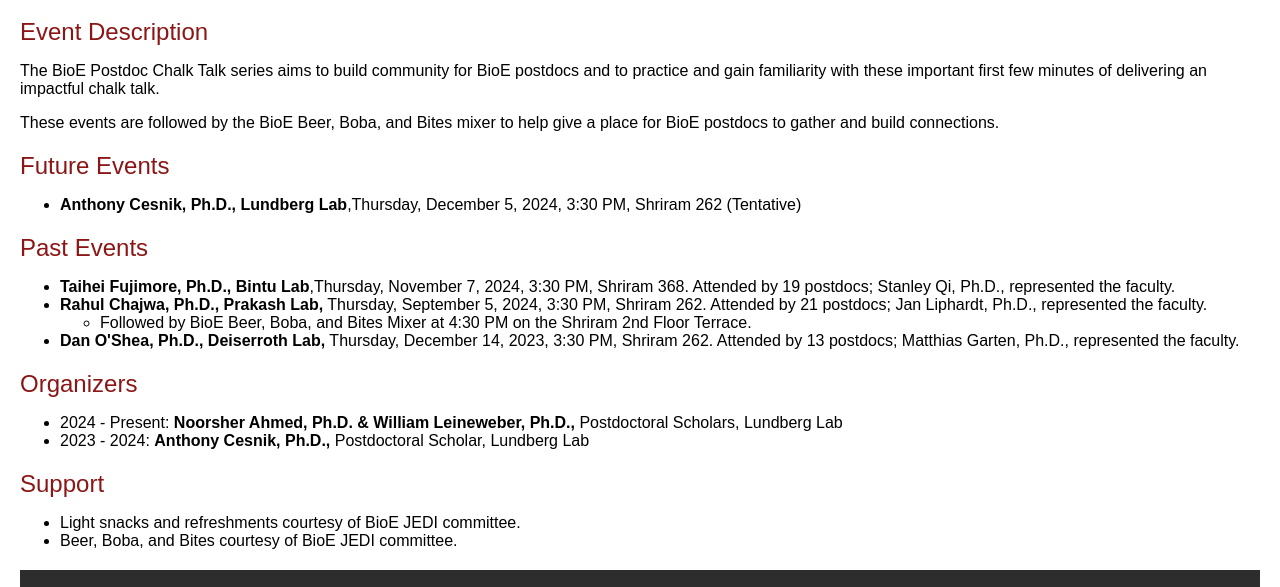
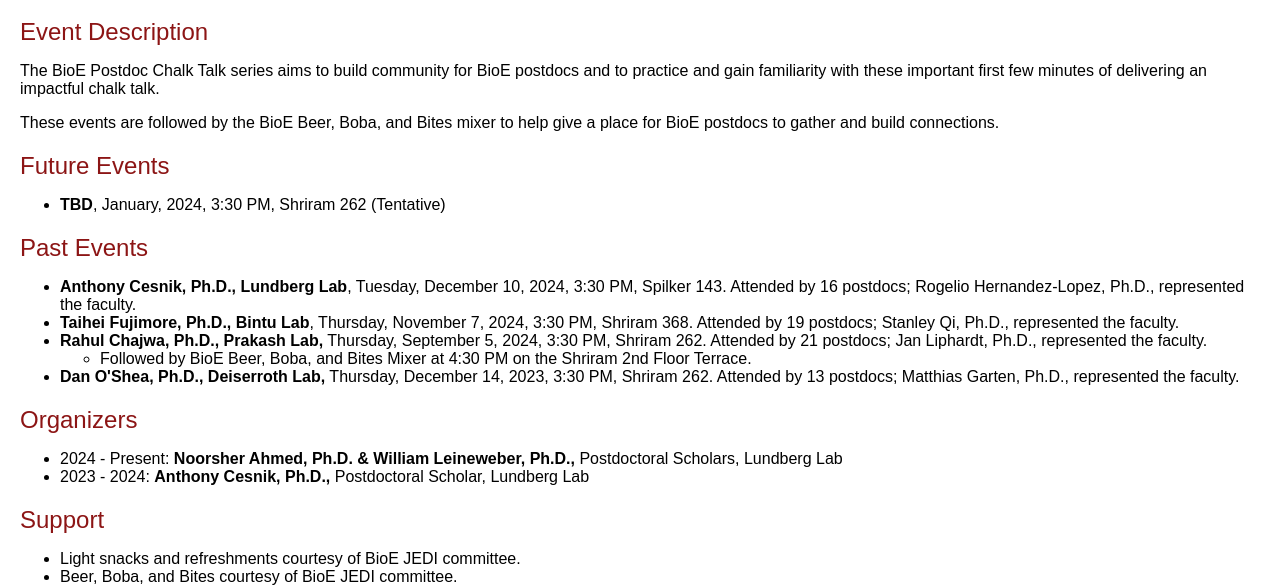
Before and after one commit to CellProfiling/bioe-postdoc-chalktalk, a plain HTML site: page index.html in a window 1280 px wide. Shown: the part 242-829 px from the top of the page. Drawn offline with Linux system fonts and the light colour scheme.

Commit message:
Update index.html

```diff
--- a/index.html
+++ b/index.html
@@ -85,7 +85,7 @@
         <div class="section">
             <div class="section-title">Future Events</div>
             <ul>
-                <li><strong>Anthony Cesnik, Ph.D., Lundberg Lab</strong>,Thursday, December 5, 2024, 3:30 PM, Shriram 262 (Tentative)</li>
+                <li><strong>TBD</strong>, January, 2024, 3:30 PM, Shriram 262 (Tentative)</li>
             </ul>
         </div>
 
@@ -93,7 +93,9 @@
             <div class="section-title">Past Events</div>
             <ul>
                 <li>
-                    <strong>Taihei Fujimore, Ph.D., Bintu Lab</strong>,Thursday, November 7, 2024, 3:30 PM, Shriram 368. Attended by 19 postdocs; Stanley Qi, Ph.D., represented the faculty.
+                    <strong>Anthony Cesnik, Ph.D., Lundberg Lab</strong>, Tuesday, December 10, 2024, 3:30 PM, Spilker 143. Attended by 16 postdocs; Rogelio Hernandez-Lopez, Ph.D., represented the faculty.
+                <li>
+                    <strong>Taihei Fujimore, Ph.D., Bintu Lab</strong>, Thursday, November 7, 2024, 3:30 PM, Shriram 368. Attended by 19 postdocs; Stanley Qi, Ph.D., represented the faculty.
                 </li>
                 <li>
                     <strong>Rahul Chajwa, Ph.D., Prakash Lab,</strong> Thursday, September 5, 2024, 3:30 PM, Shriram 262. Attended by 21 postdocs; Jan Liphardt, Ph.D., represented the faculty.
```
